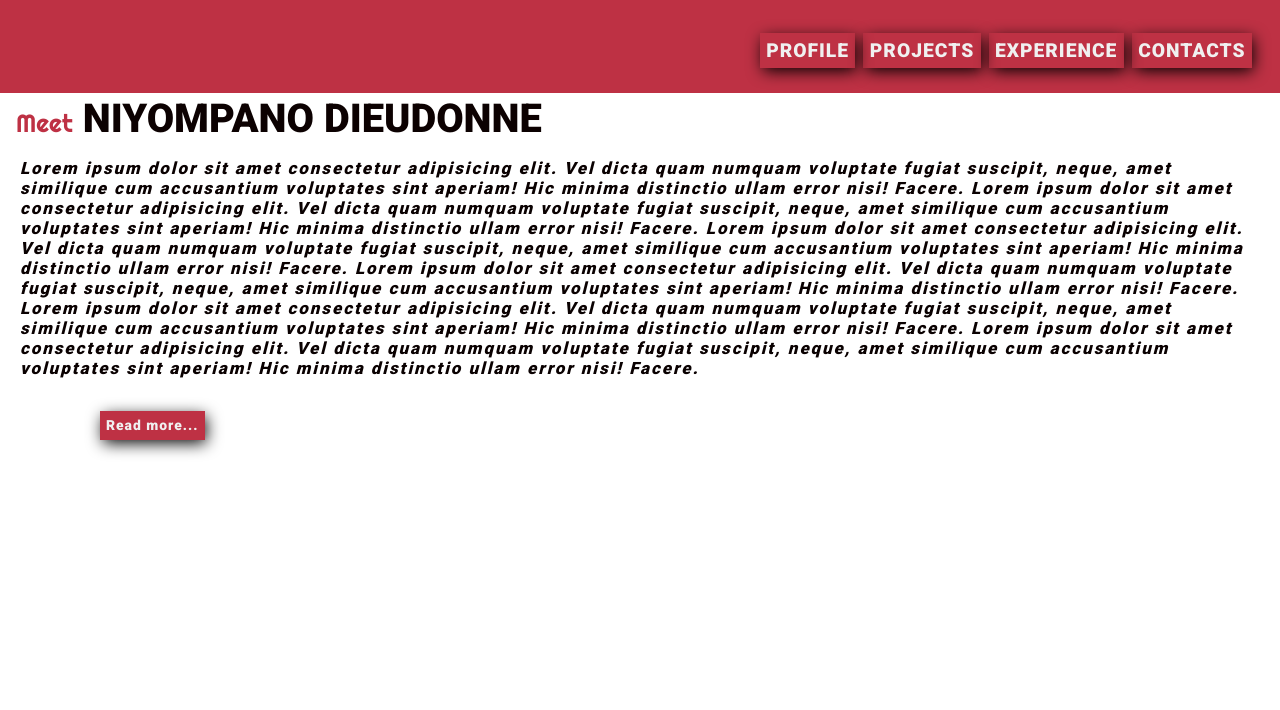
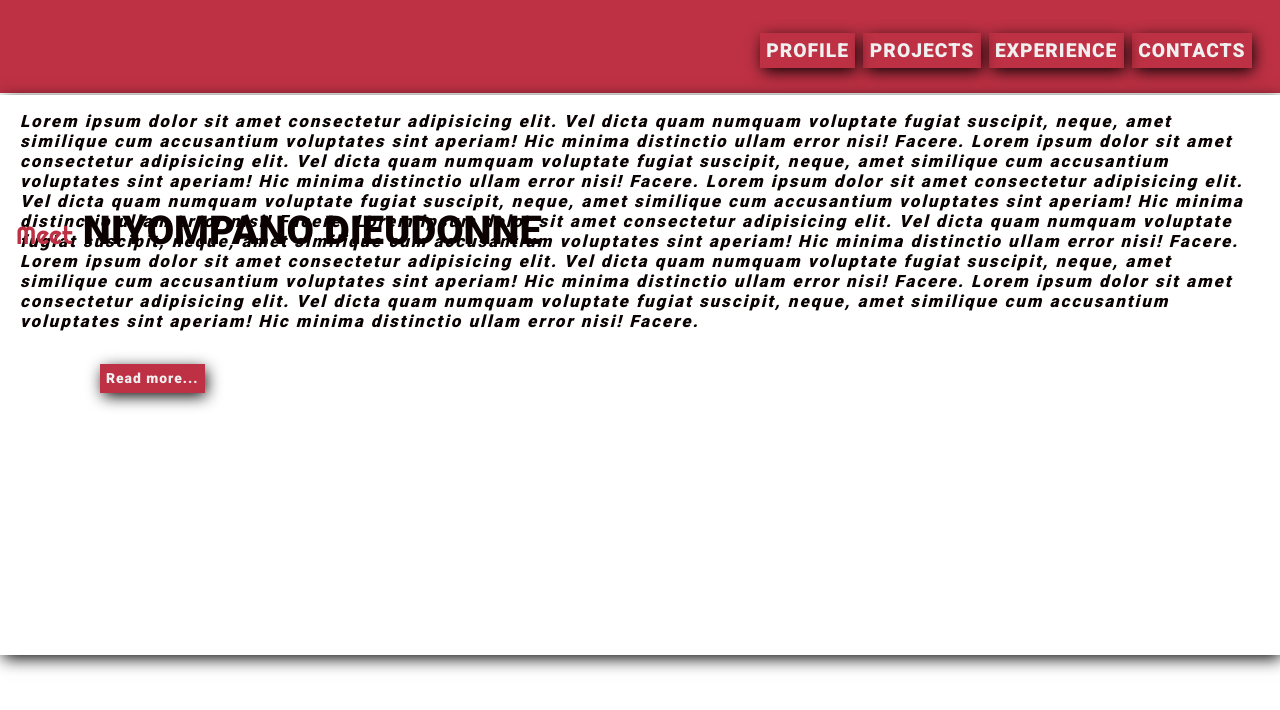
Before and after one commit to gratuito-code/Portfolio, a plain HTML site: page index.html in a window 1280 px wide. Drawn offline with Linux system fonts and the light colour scheme; a web font is replaced by a local one.

Commit message:
3rd  commit

```diff
--- a/styles/main.css
+++ b/styles/main.css
@@ -97,18 +97,18 @@ a:hover {
   height: 70vh;
   justify-content: space-evenly;
   background-color: white;
-  position:absolute;
-  top:  11.815008vh;
+  position: absolute;
+  top: 11.815008vh;
 }
 @media screen and (max-width: 556px) {
   .section-2 {
-    position:absolute;
+    position: absolute;
     top: 22.36992vh;
   }
 }
 @media screen and (max-width: 288px) {
   .section-2 {
-    position:absolute;
+    position: absolute;
     top: 46.08vh;
   }
 }
@@ -116,25 +116,24 @@ a:hover {
 .description {
   flex-grow: 1;
   flex-basis: 50%;
-  /* display: flex;
+  display: flex;
   flex-direction: column;
   justify-content: stretch;
   align-content: stretch;
   width: 50vw;
   box-shadow: 2px 4px 16px -1px rgba(0, 0, 0, 1);
- position: relative; */
-
+  position: relative;
 }
 .description-title {
-  /* padding-top: 2vh;
+  padding-top: 2vh;
   width: auto;
   height: 10vh;
   padding-top: 4vh;
   position: absolute;
   top: 10vh;
-  left: 0; */
+  left: 0;
 }
-description-text{
+description-text {
   display: absolute;
 }
 .description-title span {
```
